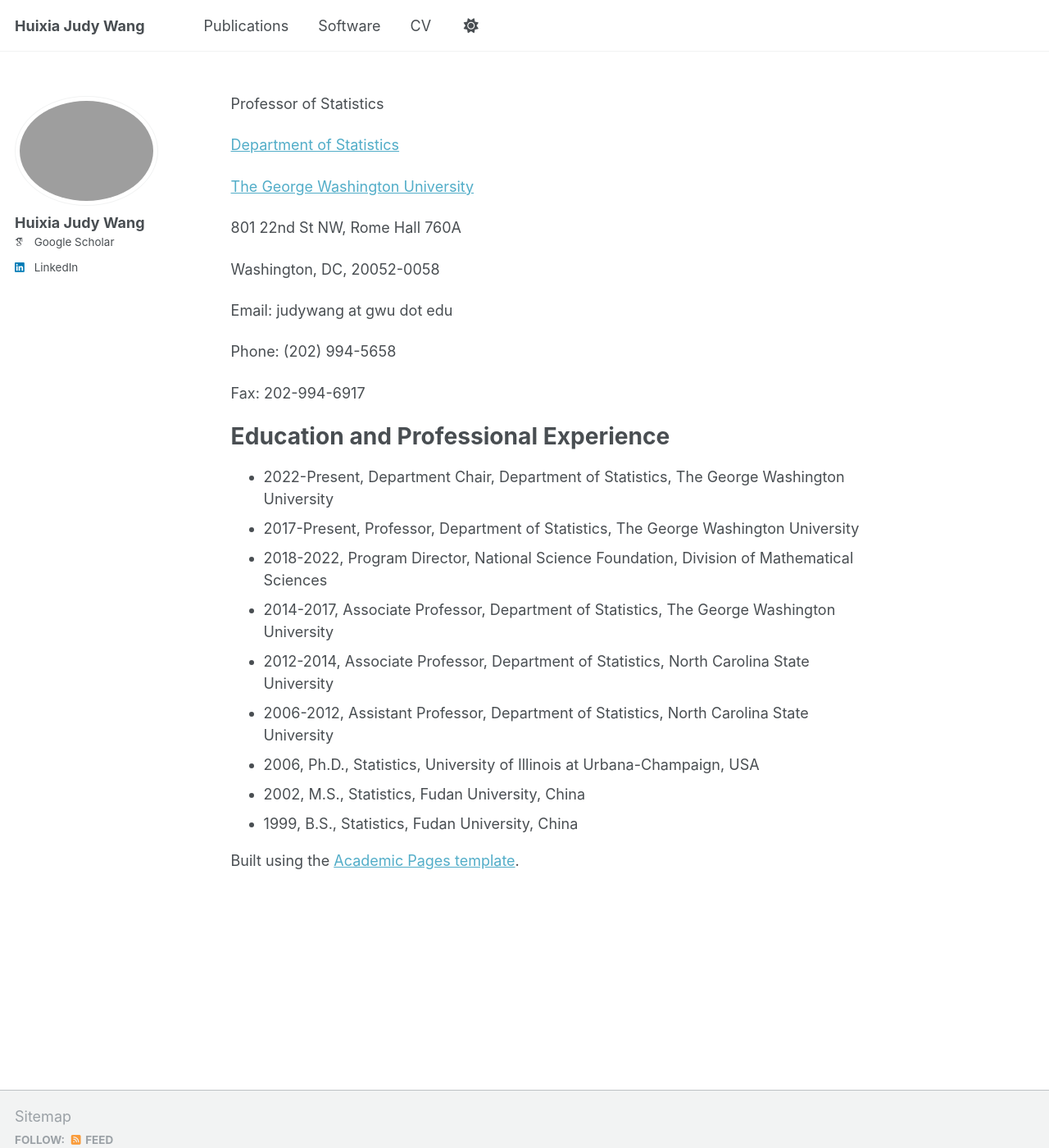
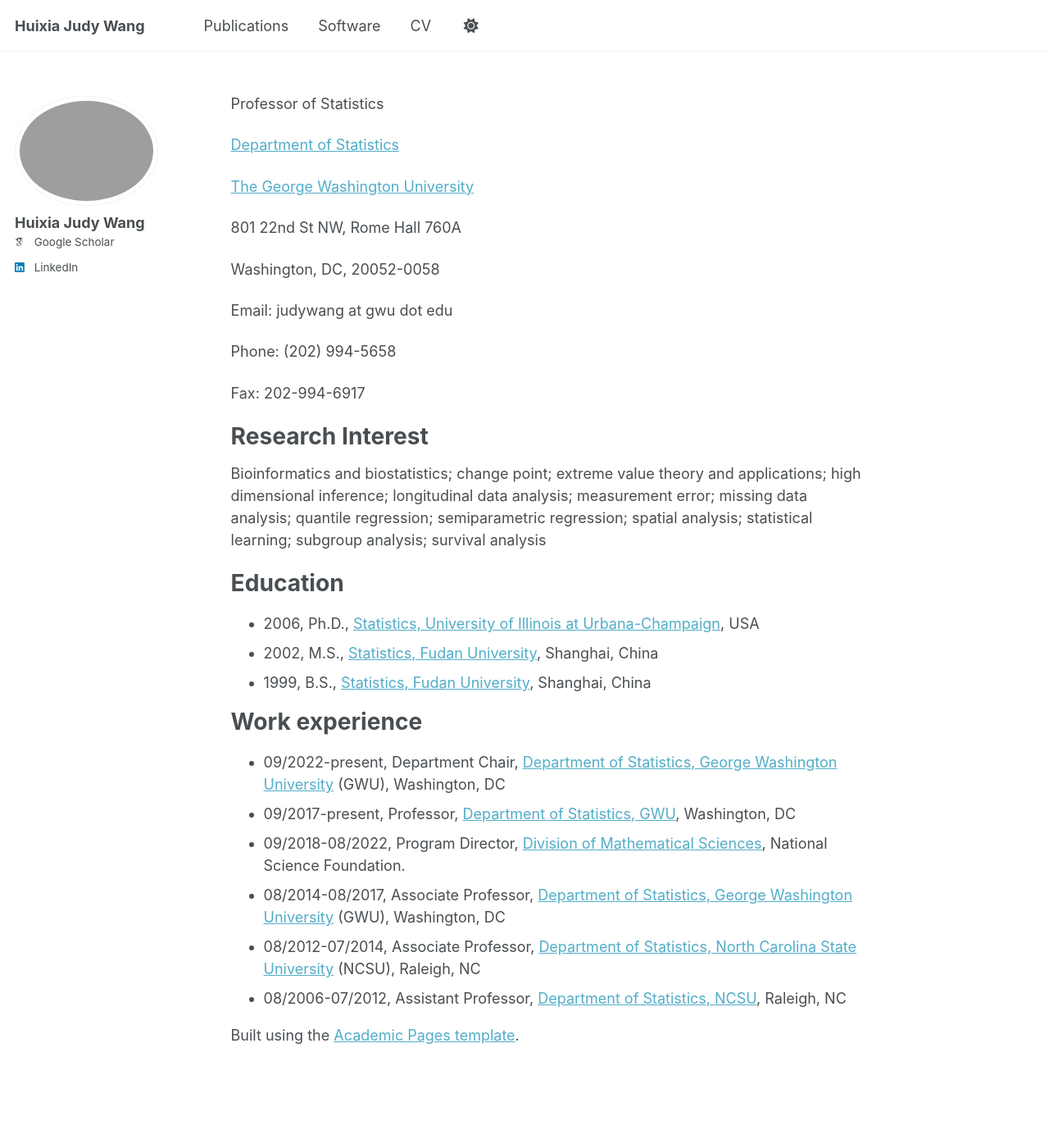
Before and after one commit to judywangstat/judywangstat.github.io, a Jekyll site: the page built from _pages/about.md, in a window 1280 px wide and 1400 px high. Shown: the whole window at 82% size. Built offline with Jekyll 4.4.1, drawn with Linux system fonts in a browser that asks for light colours; some web fonts are replaced.

Commit message:
Update about.md

```diff
--- a/_pages/about.md
+++ b/_pages/about.md
@@ -23,17 +23,27 @@ Phone: (202) 994-5658
 
 Fax: 202-994-6917
 
-Education and Professional Experience
+Research Interest
 ======
-+ 2022-Present, Department Chair, Department of Statistics, The George Washington University
-+ 2017-Present, Professor, Department of Statistics, The George Washington University
-+ 2018-2022, Program Director, National Science Foundation, Division of Mathematical Sciences
-+ 2014-2017, Associate Professor, Department of Statistics, The George Washington University
-+ 2012-2014, Associate Professor, Department of Statistics, North Carolina State University
-+ 2006-2012, Assistant Professor, Department of Statistics, North Carolina State University
-+ 2006, Ph.D.,  Statistics, University of Illinois at Urbana-Champaign, USA
-+ 2002, M.S., Statistics, Fudan University, China
-+ 1999, B.S., Statistics, Fudan University, China
+Bioinformatics and biostatistics; change point; extreme value theory and applications; high dimensional inference; longitudinal data analysis; measurement error; missing data analysis; quantile regression; semiparametric regression; spatial analysis; statistical learning; subgroup analysis; survival analysis
+
+Education
+======
+* 2006,   Ph.D., [Statistics, University of Illinois at
+ Urbana-Champaign](http://www.stat.illinois.edu), USA <!--, Advisor: [Xuming He](http://www.xuminghe.com/) -->
+* 2002,   M.S., [Statistics, Fudan University](http://www.fdsm.fudan.edu.cn/en/department/tjxx/index.aspx), Shanghai, China
+* 1999,   B.S., [Statistics, Fudan University](http://www.fdsm.fudan.edu.cn/en/department/tjxx/index.aspx), Shanghai, China
+
+Work experience
+======
++ 09/2022-present, Department Chair, [Department of Statistics, George Washington University](http://statistics.columbian.gwu.edu) (GWU), Washington, DC
++ 09/2017-present, Professor, [Department of Statistics, GWU](http://statistics.columbian.gwu.edu), Washington, DC
++ 09/2018-08/2022, Program Director, [Division of Mathematical Sciences](https://www.nsf.gov/div/index.jsp?div=DMS), National Science Foundation.
++ 08/2014-08/2017,  Associate Professor, [Department of Statistics, George Washington University](http://statistics.columbian.gwu.edu) (GWU), Washington, DC
++ 08/2012-07/2014, Associate Professor, [Department of Statistics, North Carolina State University](http://www.stat.ncsu.edu) (NCSU), Raleigh, NC
++ 08/2006-07/2012, Assistant Professor, [Department of Statistics, NCSU](http://www.stat.ncsu.edu), Raleigh, NC
+
+
 
 
 Built using the [Academic Pages template](https://github.com/academicpages/academicpages.github.io).
```
